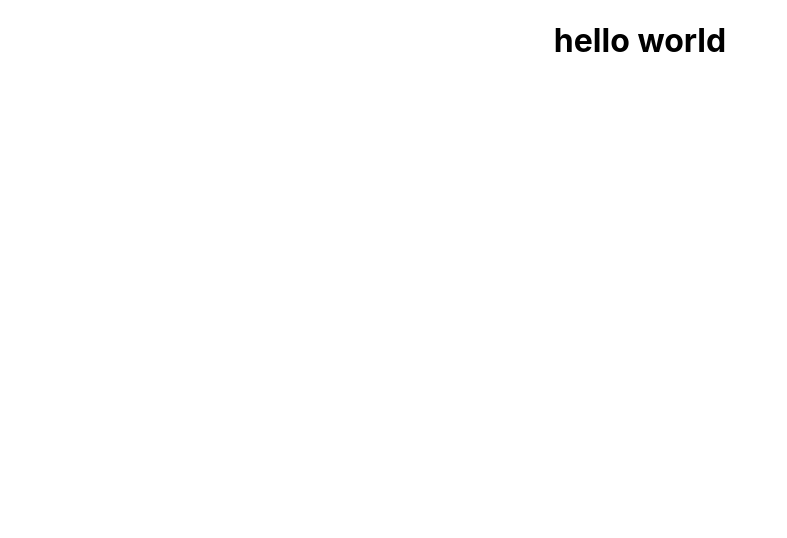
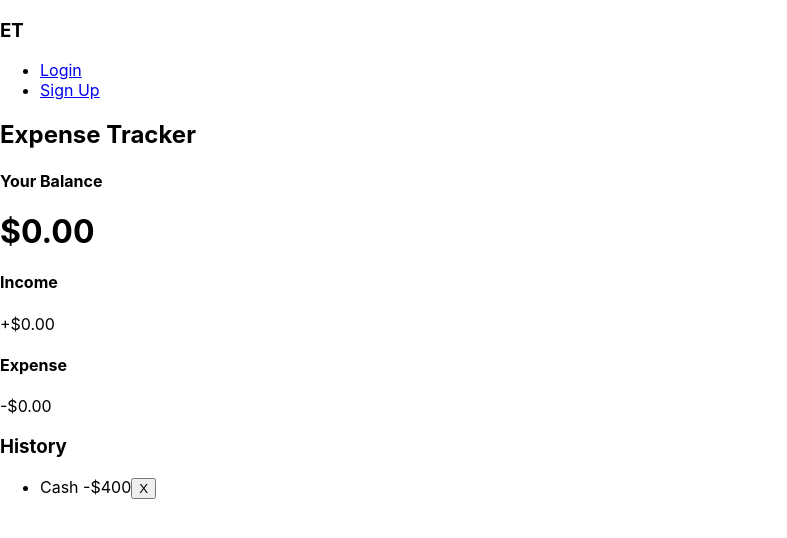
Before and after one commit to kakther/data-visualization-front-end, a React (Create React App) app: page / in a window 1280 px wide. Shown: the top 538 px of the page, without its empty margins (0-787 px from the left). Built offline with nearby package versions, Linux system fonts and the light colour scheme.

Commit message:
add components

```diff
--- a/package.json
+++ b/package.json
@@ -2,6 +2,7 @@
   "name": "data-visualization-front-end",
   "version": "0.1.0",
   "private": true,
+  "proxy": "https://dashboard.heroku.com/apps/data-visualization-back-end",
   "dependencies": {
     "@testing-library/jest-dom": "^5.11.4",
     "@testing-library/react": "^11.1.0",
--- a/src/App.js
+++ b/src/App.js
@@ -1,9 +1,24 @@
+import React from 'react';
+import Nav from './components/Nav'
+import Header  from './components/Header'
+import Balance from './components/Balance'
+import IncomeExpenses  from './components/IncomeExpenses'
+import TransactionList  from './components/TransactionList'
+
+
+
 import './App.css';
 
 function App() {
   return (
-    <div className="App">
-      <h1>hello world</h1>
+    <div>
+      <Nav />
+      <Header />
+      <div className="container">
+        <Balance />
+        <IncomeExpenses />
+        <TransactionList />
+      </div>
     </div>
   );
 }
--- /dev/null
+++ b/src/components/AddForm.js
@@ -0,0 +1 @@
+import React, { Component } from 'react';
--- /dev/null
+++ b/src/components/Balance.js
@@ -0,0 +1,12 @@
+import React from 'react'
+
+const Balance = () => {
+  return (
+    <div>
+      <h4>Your Balance</h4>
+      <h1>$0.00</h1>
+    </div>
+  )
+}
+
+export default Balance
--- /dev/null
+++ b/src/components/Footer.js
@@ -0,0 +1 @@
+import React, { Component } from 'react';
--- /dev/null
+++ b/src/components/Header.js
@@ -0,0 +1,13 @@
+import React from 'react'
+
+const Header = () => {
+  return (
+    <div className="header">
+        <h2>
+            Expense Tracker
+        </h2>
+    </div>
+  )
+}
+
+export default Header
--- /dev/null
+++ b/src/components/IncomeExpenses.js
@@ -0,0 +1,18 @@
+import React from 'react'
+
+const IncomeExpenses = () => {
+  return (
+    <div>
+      <div className='income'>
+        <h4>Income</h4>
+        <p>+$0.00</p>
+      </div>
+      <div className='expense'>
+        <h4>Expense</h4>
+        <p>-$0.00</p>
+      </div>
+    </div>
+  )
+}
+
+export default IncomeExpenses
--- /dev/null
+++ b/src/components/Nav.js
@@ -0,0 +1,19 @@
+import React from 'react'
+
+const Nav = () => {
+  return (
+    <div className="nav-bar">
+        <h3>ET</h3>
+        <ul>
+            <li>
+                <a href="/" >Login</a>
+            </li>
+            <li>
+                <a href="/" >Sign Up</a>
+            </li>
+        </ul>
+    </div>
+  )
+}
+
+export default Nav
--- /dev/null
+++ b/src/components/TransactionList.js
@@ -0,0 +1,16 @@
+import React from 'react'
+
+const TransactionList = () => {
+  return (
+    <div>
+      <h3>History</h3>
+      <ul>
+        <li>
+            Cash <span>-$400</span><button>X</button>
+        </li>
+      </ul>
+    </div>
+  )
+}
+
+export default TransactionList
```
Also changed, not shown: src/components/Editform.js (added).
